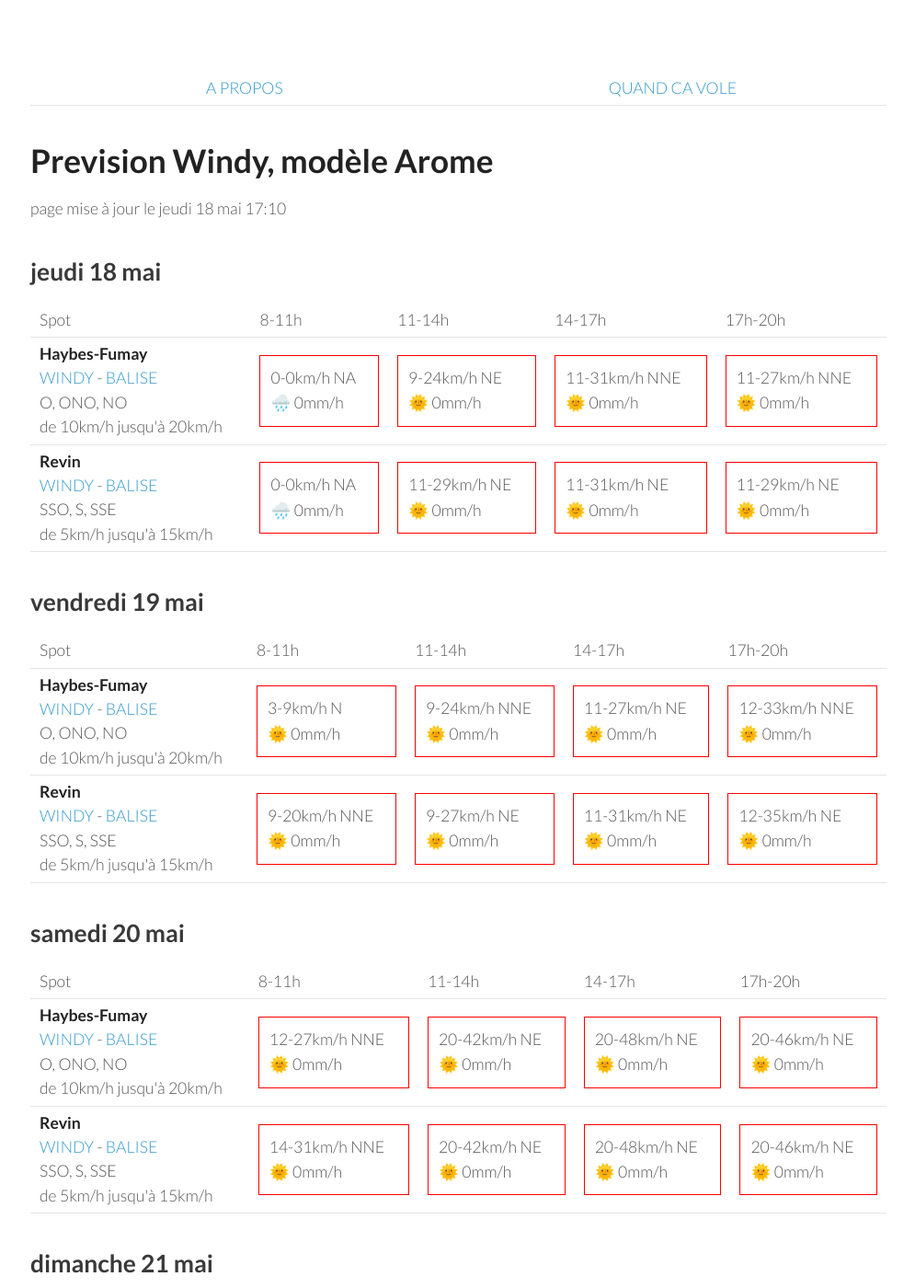
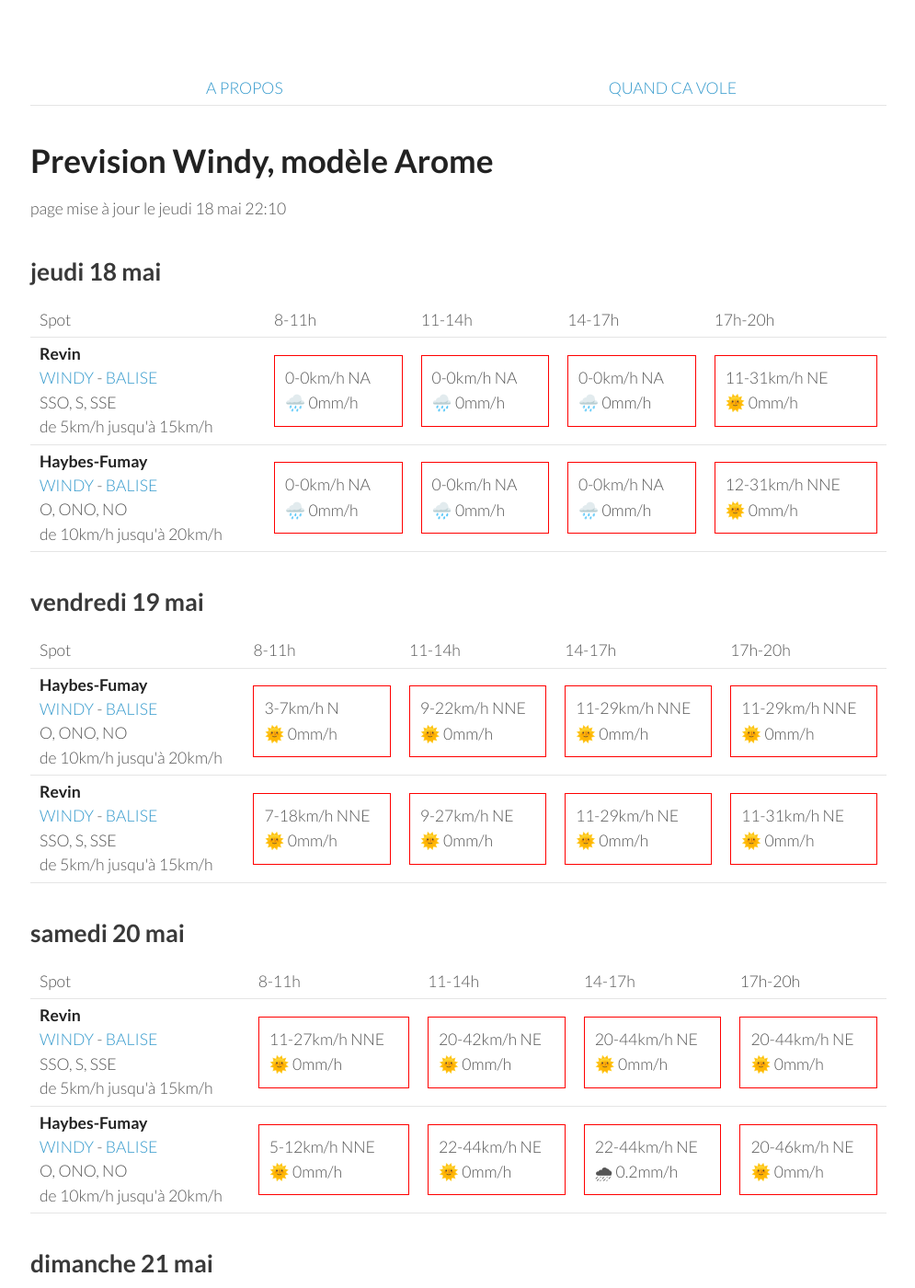
Before and after one commit to parapente-dans-le-nord/parapente-dans-le-nord.github.io, a Jekyll site: the page built from ardennes.markdown, in a window 1280 px wide and 1400 px high. Shown: the whole window at 92% size, without its empty margins (25-1020 px from the left). Built offline with Jekyll 4.4.1, drawn with Linux system fonts in a browser that asks for light colours; some of the changed text lies outside the part shown.

Commit message:
update index.markdown

```diff
--- a/ardennes.markdown
+++ b/ardennes.markdown
@@ -7,7 +7,7 @@ title:  "Tous les spots"
 {: .links}
 
 # Prevision Windy, modèle Arome
-page mise à jour le jeudi 18 mai 17:10
+page mise à jour le jeudi 18 mai 22:10
 
 ## jeudi 18 mai
 
@@ -22,21 +22,21 @@ page mise à jour le jeudi 18 mai 17:10
       <td>17h-20h</td>
     </tr>
 <tr>
+        <td><strong>Revin</strong><br><a href="https://windy.com/49.948/4.625?49.543,4.625,8">WINDY</a> - <span class=""><a href="http://www.balisemeteo.com/balise.php?idBalise=5019">BALISE</a> </span><br> <span class="vent-favorable">SSO, S, SSE</span><br><span class="force-vent">de 5km/h jusqu'à 15km/h</span> </td>
+
+            <td><div class="not-flyable"><p>0-0km/h NA</p><p>🌧️ 0mm/h</p></div></td>
+            <td><div class="not-flyable"><p>0-0km/h NA</p><p>🌧️ 0mm/h</p></div></td>
+            <td><div class="not-flyable"><p>0-0km/h NA</p><p>🌧️ 0mm/h</p></div></td>
+            <td><div class="not-flyable"><p>11-31km/h NE</p><p>🌞 0mm/h</p></div></td>
+
+    </tr>
+<tr>
         <td><strong>Haybes-Fumay</strong><br><a href="https://windy.com/49.998/4.715?49.913,4.738,10">WINDY</a> - <span class=""><a href="http://www.balisemeteo.com/balise.php?idBalise=104">BALISE</a> </span><br> <span class="vent-favorable">O, ONO, NO</span><br><span class="force-vent">de 10km/h jusqu'à 20km/h</span> </td>
 
             <td><div class="not-flyable"><p>0-0km/h NA</p><p>🌧️ 0mm/h</p></div></td>
-            <td><div class="not-flyable"><p>9-24km/h NE</p><p>🌞 0mm/h</p></div></td>
-            <td><div class="not-flyable"><p>11-31km/h NNE</p><p>🌞 0mm/h</p></div></td>
-            <td><div class="not-flyable"><p>11-27km/h NNE</p><p>🌞 0mm/h</p></div></td>
-
-    </tr>
-<tr>
-        <td><strong>Revin</strong><br><a href="https://windy.com/49.948/4.625?49.543,4.625,8">WINDY</a> - <span class=""><a href="http://www.balisemeteo.com/balise.php?idBalise=5019">BALISE</a> </span><br> <span class="vent-favorable">SSO, S, SSE</span><br><span class="force-vent">de 5km/h jusqu'à 15km/h</span> </td>
-
             <td><div class="not-flyable"><p>0-0km/h NA</p><p>🌧️ 0mm/h</p></div></td>
-            <td><div class="not-flyable"><p>11-29km/h NE</p><p>🌞 0mm/h</p></div></td>
-            <td><div class="not-flyable"><p>11-31km/h NE</p><p>🌞 0mm/h</p></div></td>
-            <td><div class="not-flyable"><p>11-29km/h NE</p><p>🌞 0mm/h</p></div></td>
+            <td><div class="not-flyable"><p>0-0km/h NA</p><p>🌧️ 0mm/h</p></div></td>
+            <td><div class="not-flyable"><p>12-31km/h NNE</p><p>🌞 0mm/h</p></div></td>
 
     </tr>
 
@@ -58,20 +58,20 @@ page mise à jour le jeudi 18 mai 17:10
 <tr>
         <td><strong>Haybes-Fumay</strong><br><a href="https://windy.com/49.998/4.715?49.913,4.738,10">WINDY</a> - <span class=""><a href="http://www.balisemeteo.com/balise.php?idBalise=104">BALISE</a> </span><br> <span class="vent-favorable">O, ONO, NO</span><br><span class="force-vent">de 10km/h jusqu'à 20km/h</span> </td>
 
-            <td><div class="not-flyable"><p>3-9km/h N</p><p>🌞 0mm/h</p></div></td>
-            <td><div class="not-flyable"><p>9-24km/h NNE</p><p>🌞 0mm/h</p></div></td>
-            <td><div class="not-flyable"><p>11-27km/h NE</p><p>🌞 0mm/h</p></div></td>
-            <td><div class="not-flyable"><p>12-33km/h NNE</p><p>🌞 0mm/h</p></div></td>
+            <td><div class="not-flyable"><p>3-7km/h N</p><p>🌞 0mm/h</p></div></td>
+            <td><div class="not-flyable"><p>9-22km/h NNE</p><p>🌞 0mm/h</p></div></td>
+            <td><div class="not-flyable"><p>11-29km/h NNE</p><p>🌞 0mm/h</p></div></td>
+            <td><div class="not-flyable"><p>11-29km/h NNE</p><p>🌞 0mm/h</p></div></td>
 
 
     </tr>
 <tr>
         <td><strong>Revin</strong><br><a href="https://windy.com/49.948/4.625?49.543,4.625,8">WINDY</a> - <span class=""><a href="http://www.balisemeteo.com/balise.php?idBalise=5019">BALISE</a> </span><br> <span class="vent-favorable">SSO, S, SSE</span><br><span class="force-vent">de 5km/h jusqu'à 15km/h</span> </td>
 
-            <td><div class="not-flyable"><p>9-20km/h NNE</p><p>🌞 0mm/h</p></div></td>
+            <td><div class="not-flyable"><p>7-18km/h NNE</p><p>🌞 0mm/h</p></div></td>
             <td><div class="not-flyable"><p>9-27km/h NE</p><p>🌞 0mm/h</p></div></td>
+            <td><div class="not-flyable"><p>11-29km/h NE</p><p>🌞 0mm/h</p></div></td>
             <td><div class="not-flyable"><p>11-31km/h NE</p><p>🌞 0mm/h</p></div></td>
-            <td><div class="not-flyable"><p>12-35km/h NE</p><p>🌞 0mm/h</p></div></td>
 
 
     </tr>
@@ -92,21 +92,21 @@ page mise à jour le jeudi 18 mai 17:10
       <td>17h-20h</td>
     </tr>
 <tr>
-        <td><strong>Haybes-Fumay</strong><br><a href="https://windy.com/49.998/4.715?49.913,4.738,10">WINDY</a> - <span class=""><a href="http://www.balisemeteo.com/balise.php?idBalise=104">BALISE</a> </span><br> <span class="vent-favorable">O, ONO, NO</span><br><span class="force-vent">de 10km/h jusqu'à 20km/h</span> </td>
+        <td><strong>Revin</strong><br><a href="https://windy.com/49.948/4.625?49.543,4.625,8">WINDY</a> - <span class=""><a href="http://www.balisemeteo.com/balise.php?idBalise=5019">BALISE</a> </span><br> <span class="vent-favorable">SSO, S, SSE</span><br><span class="force-vent">de 5km/h jusqu'à 15km/h</span> </td>
 
-            <td><div class="not-flyable"><p>12-27km/h NNE</p><p>🌞 0mm/h</p></div></td>
+            <td><div class="not-flyable"><p>11-27km/h NNE</p><p>🌞 0mm/h</p></div></td>
             <td><div class="not-flyable"><p>20-42km/h NE</p><p>🌞 0mm/h</p></div></td>
-            <td><div class="not-flyable"><p>20-48km/h NE</p><p>🌞 0mm/h</p></div></td>
-            <td><div class="not-flyable"><p>20-46km/h NE</p><p>🌞 0mm/h</p></div></td>
+            <td><div class="not-flyable"><p>20-44km/h NE</p><p>🌞 0mm/h</p></div></td>
+            <td><div class="not-flyable"><p>20-44km/h NE</p><p>🌞 0mm/h</p></div></td>
 
 
     </tr>
 <tr>
-        <td><strong>Revin</strong><br><a href="https://windy.com/49.948/4.625?49.543,4.625,8">WINDY</a> - <span class=""><a href="http://www.balisemeteo.com/balise.php?idBalise=5019">BALISE</a> </span><br> <span class="vent-favorable">SSO, S, SSE</span><br><span class="force-vent">de 5km/h jusqu'à 15km/h</span> </td>
+        <td><strong>Haybes-Fumay</strong><br><a href="https://windy.com/49.998/4.715?49.913,4.738,10">WINDY</a> - <span class=""><a href="http://www.balisemeteo.com/balise.php?idBalise=104">BALISE</a> </span><br> <span class="vent-favorable">O, ONO, NO</span><br><span class="force-vent">de 10km/h jusqu'à 20km/h</span> </td>
 
-            <td><div class="not-flyable"><p>14-31km/h NNE</p><p>🌞 0mm/h</p></div></td>
-            <td><div class="not-flyable"><p>20-42km/h NE</p><p>🌞 0mm/h</p></div></td>
-            <td><div class="not-flyable"><p>20-48km/h NE</p><p>🌞 0mm/h</p></div></td>
+            <td><div class="not-flyable"><p>5-12km/h NNE</p><p>🌞 0mm/h</p></div></td>
+            <td><div class="not-flyable"><p>22-44km/h NE</p><p>🌞 0mm/h</p></div></td>
+            <td><div class="not-flyable"><p>22-44km/h NE</p><p>🌧 0.2mm/h</p></div></td>
             <td><div class="not-flyable"><p>20-46km/h NE</p><p>🌞 0mm/h</p></div></td>
 
 
@@ -131,9 +131,9 @@ page mise à jour le jeudi 18 mai 17:10
         <td><strong>Revin</strong><br><a href="https://windy.com/49.948/4.625?49.543,4.625,8">WINDY</a> - <span class=""><a href="http://www.balisemeteo.com/balise.php?idBalise=5019">BALISE</a> </span><br> <span class="vent-favorable">SSO, S, SSE</span><br><span class="force-vent">de 5km/h jusqu'à 15km/h</span> </td>
 
             <td><div class="not-flyable"><p>20-38km/h NNE</p><p>🌞 0mm/h</p></div></td>
-            <td><div class="not-flyable"><p>22-44km/h NNE</p><p>🌞 0mm/h</p></div></td>
+            <td><div class="not-flyable"><p>24-46km/h NNE</p><p>🌞 0mm/h</p></div></td>
             <td><div class="not-flyable"><p>20-46km/h NE</p><p>🌞 0mm/h</p></div></td>
-            <td><div class="not-flyable"><p>18-40km/h NNE</p><p>🌞 0mm/h</p></div></td>
+            <td><div class="not-flyable"><p>20-40km/h NNE</p><p>🌞 0mm/h</p></div></td>
 
 
     </tr>
@@ -142,8 +142,8 @@ page mise à jour le jeudi 18 mai 17:10
 
             <td><div class="not-flyable"><p>18-37km/h NNE</p><p>🌞 0mm/h</p></div></td>
             <td><div class="not-flyable"><p>22-44km/h NNE</p><p>🌞 0mm/h</p></div></td>
-            <td><div class="not-flyable"><p>18-46km/h NE</p><p>🌞 0mm/h</p></div></td>
-            <td><div class="not-flyable"><p>18-40km/h NNE</p><p>🌞 0mm/h</p></div></td>
+            <td><div class="not-flyable"><p>20-44km/h NE</p><p>🌞 0mm/h</p></div></td>
+            <td><div class="not-flyable"><p>20-40km/h NNE</p><p>🌞 0mm/h</p></div></td>
 
 
     </tr>
@@ -166,10 +166,10 @@ page mise à jour le jeudi 18 mai 17:10
 <tr>
         <td><strong>Haybes-Fumay</strong><br><a href="https://windy.com/49.998/4.715?49.913,4.738,10">WINDY</a> - <span class=""><a href="http://www.balisemeteo.com/balise.php?idBalise=104">BALISE</a> </span><br> <span class="vent-favorable">O, ONO, NO</span><br><span class="force-vent">de 10km/h jusqu'à 20km/h</span> </td>
 
-            <td><div class="not-flyable"><p>12-27km/h NNE</p><p>🌞 0mm/h</p></div></td>
-            <td><div class="not-flyable"><p>14-29km/h NNE</p><p>🌞 0mm/h</p></div></td>
-            <td><div class="not-flyable"><p>12-29km/h NNE</p><p>🌞 0mm/h</p></div></td>
-            <td><div class="not-flyable"><p>14-29km/h N</p><p>🌧 0.2mm/h</p></div></td>
+            <td><div class="not-flyable"><p>12-25km/h NNE</p><p>🌞 0mm/h</p></div></td>
+            <td><div class="not-flyable"><p>11-27km/h NNE</p><p>🌞 0mm/h</p></div></td>
+            <td><div class="not-flyable"><p>11-27km/h N</p><p>🌞 0mm/h</p></div></td>
+            <td><div class="not-flyable"><p>11-27km/h NNE</p><p>🌧 0.2mm/h</p></div></td>
 
 
     </tr>
@@ -177,9 +177,9 @@ page mise à jour le jeudi 18 mai 17:10
         <td><strong>Revin</strong><br><a href="https://windy.com/49.948/4.625?49.543,4.625,8">WINDY</a> - <span class=""><a href="http://www.balisemeteo.com/balise.php?idBalise=5019">BALISE</a> </span><br> <span class="vent-favorable">SSO, S, SSE</span><br><span class="force-vent">de 5km/h jusqu'à 15km/h</span> </td>
 
             <td><div class="not-flyable"><p>14-29km/h NNE</p><p>🌞 0mm/h</p></div></td>
-            <td><div class="not-flyable"><p>14-33km/h NNE</p><p>🌞 0mm/h</p></div></td>
-            <td><div class="not-flyable"><p>12-31km/h NNE</p><p>🌞 0mm/h</p></div></td>
-            <td><div class="not-flyable"><p>14-29km/h N</p><p>🌧 0.2mm/h</p></div></td>
+            <td><div class="not-flyable"><p>12-29km/h NNE</p><p>🌞 0mm/h</p></div></td>
+            <td><div class="not-flyable"><p>11-27km/h N</p><p>🌞 0mm/h</p></div></td>
+            <td><div class="not-flyable"><p>11-27km/h N</p><p>🌧 0.2mm/h</p></div></td>
 
 
     </tr>
@@ -202,20 +202,20 @@ page mise à jour le jeudi 18 mai 17:10
 <tr>
         <td><strong>Revin</strong><br><a href="https://windy.com/49.948/4.625?49.543,4.625,8">WINDY</a> - <span class=""><a href="http://www.balisemeteo.com/balise.php?idBalise=5019">BALISE</a> </span><br> <span class="vent-favorable">SSO, S, SSE</span><br><span class="force-vent">de 5km/h jusqu'à 15km/h</span> </td>
 
-            <td><div class="not-flyable"><p>18-35km/h N</p><p>🌞 0mm/h</p></div></td>
-            <td><div class="not-flyable"><p>20-40km/h N</p><p>🌞 0mm/h</p></div></td>
-            <td><div class="not-flyable"><p>20-42km/h NNE</p><p>🌧 0.2mm/h</p></div></td>
-            <td><div class="not-flyable"><p>24-46km/h N</p><p>🌧 0.2mm/h</p></div></td>
+            <td><div class="not-flyable"><p>18-37km/h N</p><p>🌞 0mm/h</p></div></td>
+            <td><div class="not-flyable"><p>25-51km/h NNE</p><p>🌞 0mm/h</p></div></td>
+            <td><div class="not-flyable"><p>24-53km/h N</p><p>🌞 0mm/h</p></div></td>
+            <td><div class="not-flyable"><p>25-51km/h N</p><p>🌞 0mm/h</p></div></td>
 
 
     </tr>
 <tr>
         <td><strong>Haybes-Fumay</strong><br><a href="https://windy.com/49.998/4.715?49.913,4.738,10">WINDY</a> - <span class=""><a href="http://www.balisemeteo.com/balise.php?idBalise=104">BALISE</a> </span><br> <span class="vent-favorable">O, ONO, NO</span><br><span class="force-vent">de 10km/h jusqu'à 20km/h</span> </td>
 
-            <td><div class="not-flyable"><p>14-31km/h N</p><p>🌞 0mm/h</p></div></td>
-            <td><div class="not-flyable"><p>20-40km/h N</p><p>🌞 0mm/h</p></div></td>
-            <td><div class="not-flyable"><p>20-42km/h N</p><p>🌧 0.2mm/h</p></div></td>
-            <td><div class="not-flyable"><p>24-46km/h N</p><p>🌧 0.3mm/h</p></div></td>
+            <td><div class="not-flyable"><p>18-35km/h N</p><p>🌞 0mm/h</p></div></td>
+            <td><div class="not-flyable"><p>25-50km/h NNE</p><p>🌞 0mm/h</p></div></td>
+            <td><div class="not-flyable"><p>24-53km/h N</p><p>🌞 0mm/h</p></div></td>
+            <td><div class="not-flyable"><p>25-51km/h N</p><p>🌞 0mm/h</p></div></td>
 
 
     </tr>
```
